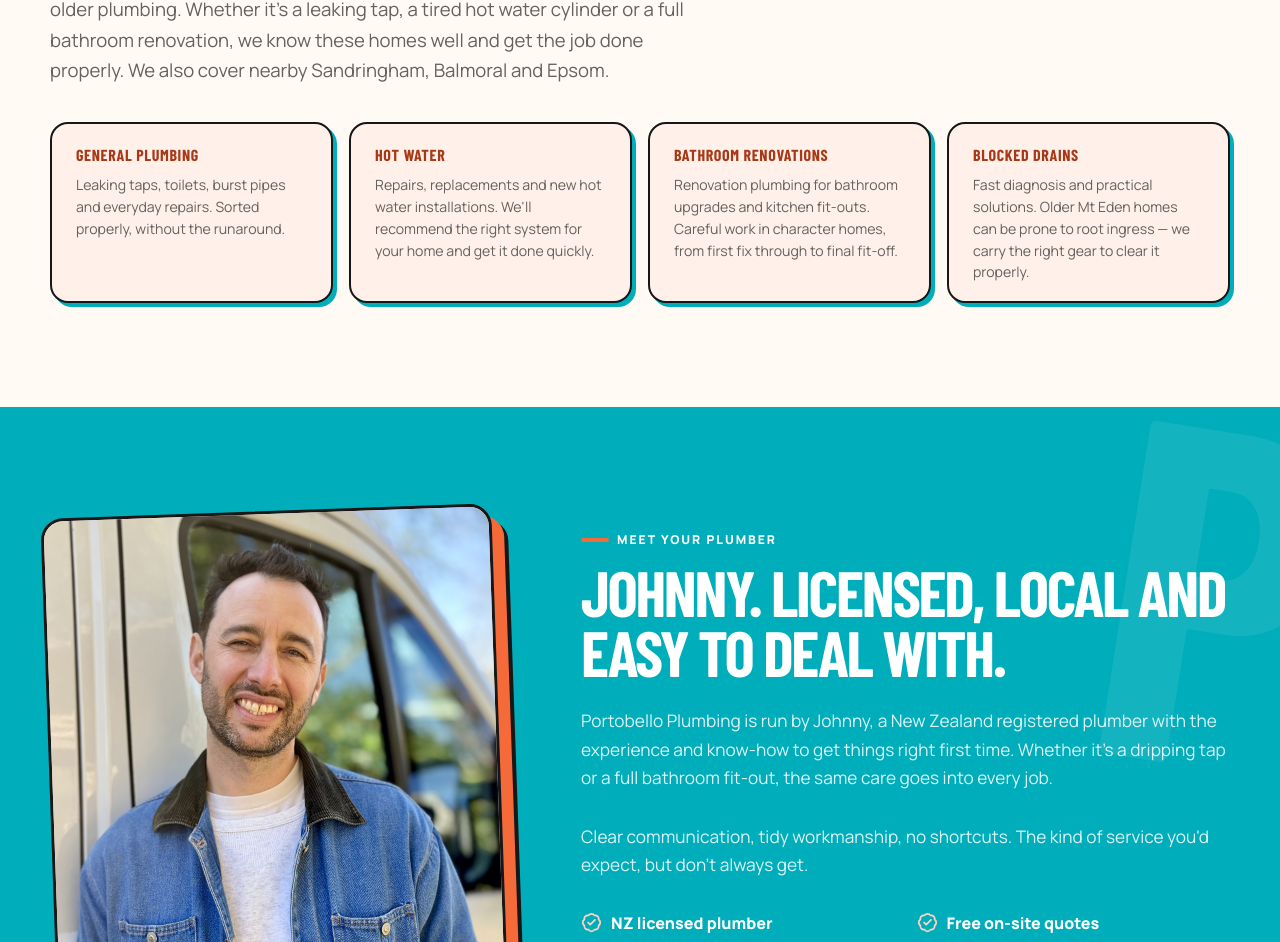
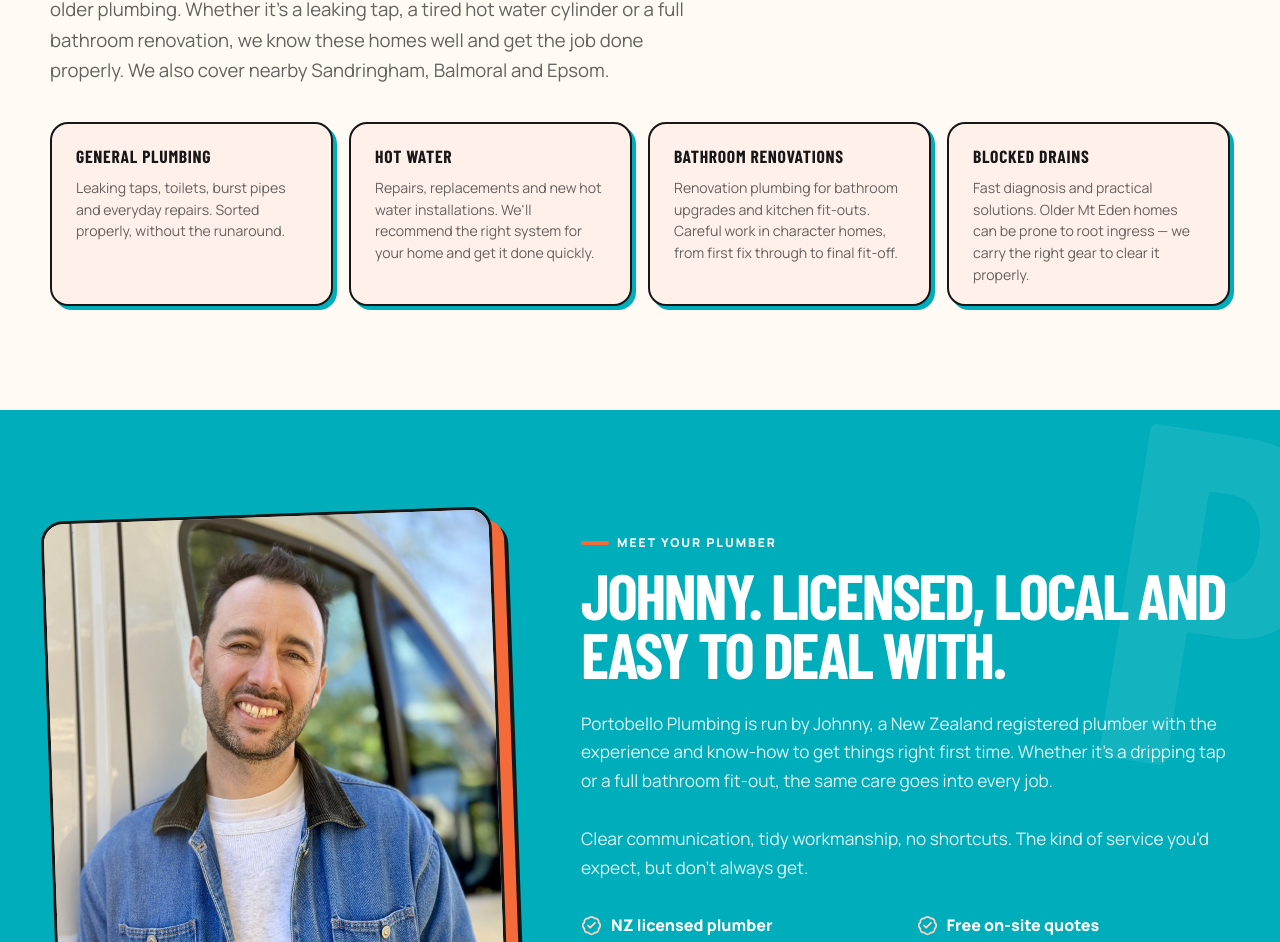
Before and after one commit to johnnyelton85/Portobello-Website-, a Next.js app: page /plumber-mt-eden in a window 1280 px wide. Shown: the part 934-1876 px from the top of the page. Built offline with nearby package versions, Linux system fonts and the light colour scheme; a web font is replaced by a local one.

Commit message:
Service card headers: black colour, slightly larger font
Co-authored-by: johnnyelton85 <johnnyelton85@users.noreply.github.com>

```diff
--- a/app/globals.css
+++ b/app/globals.css
@@ -1092,9 +1092,9 @@ main {
 .lp-service h3 {
   margin: 0 0 6px;
   font-family: var(--font-display), sans-serif;
-  font-size: 1rem;
+  font-size: 1.1rem;
   font-weight: 700;
-  color: var(--orange-dark);
+  color: var(--ink);
   text-transform: uppercase;
   letter-spacing: 0.04em;
 }
```
